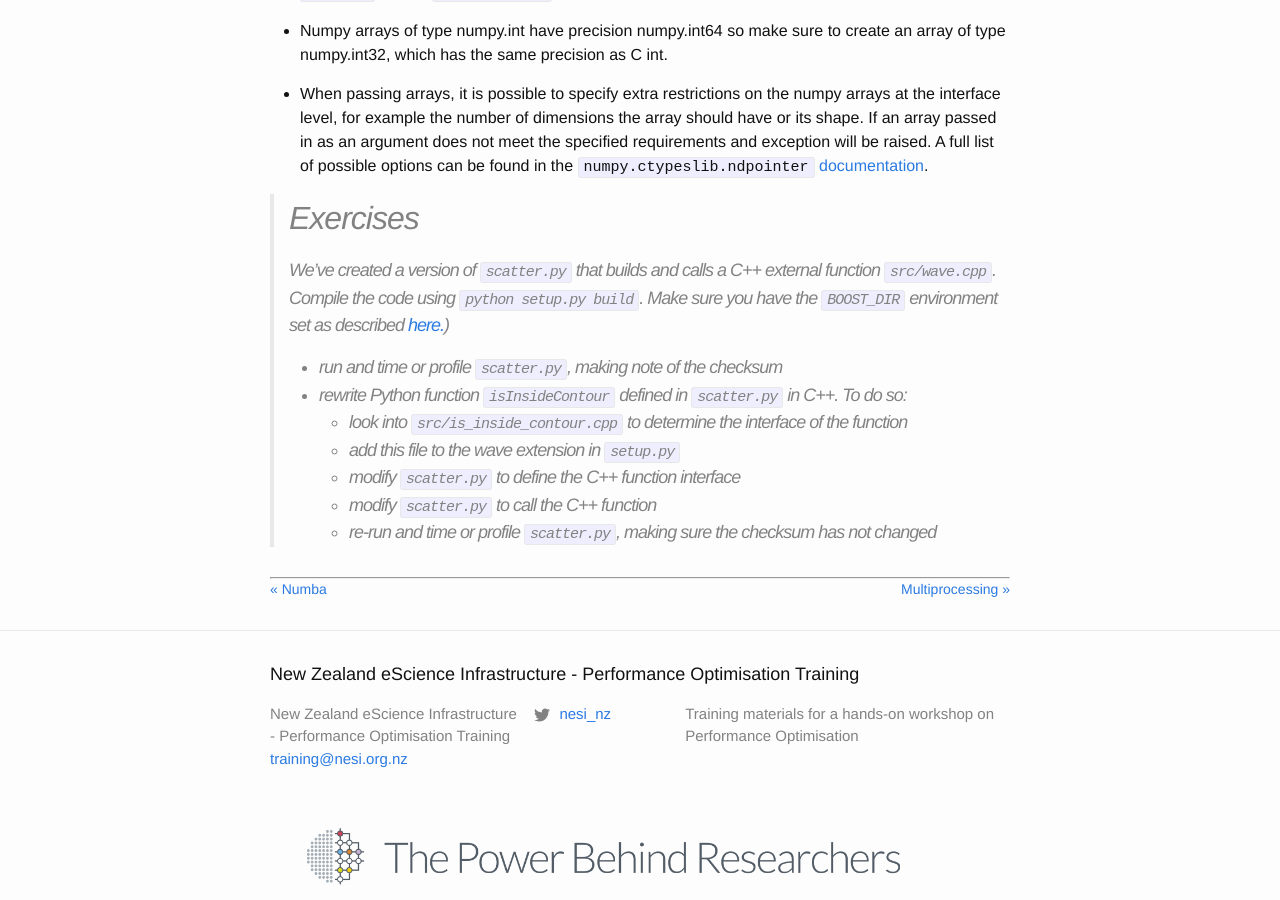
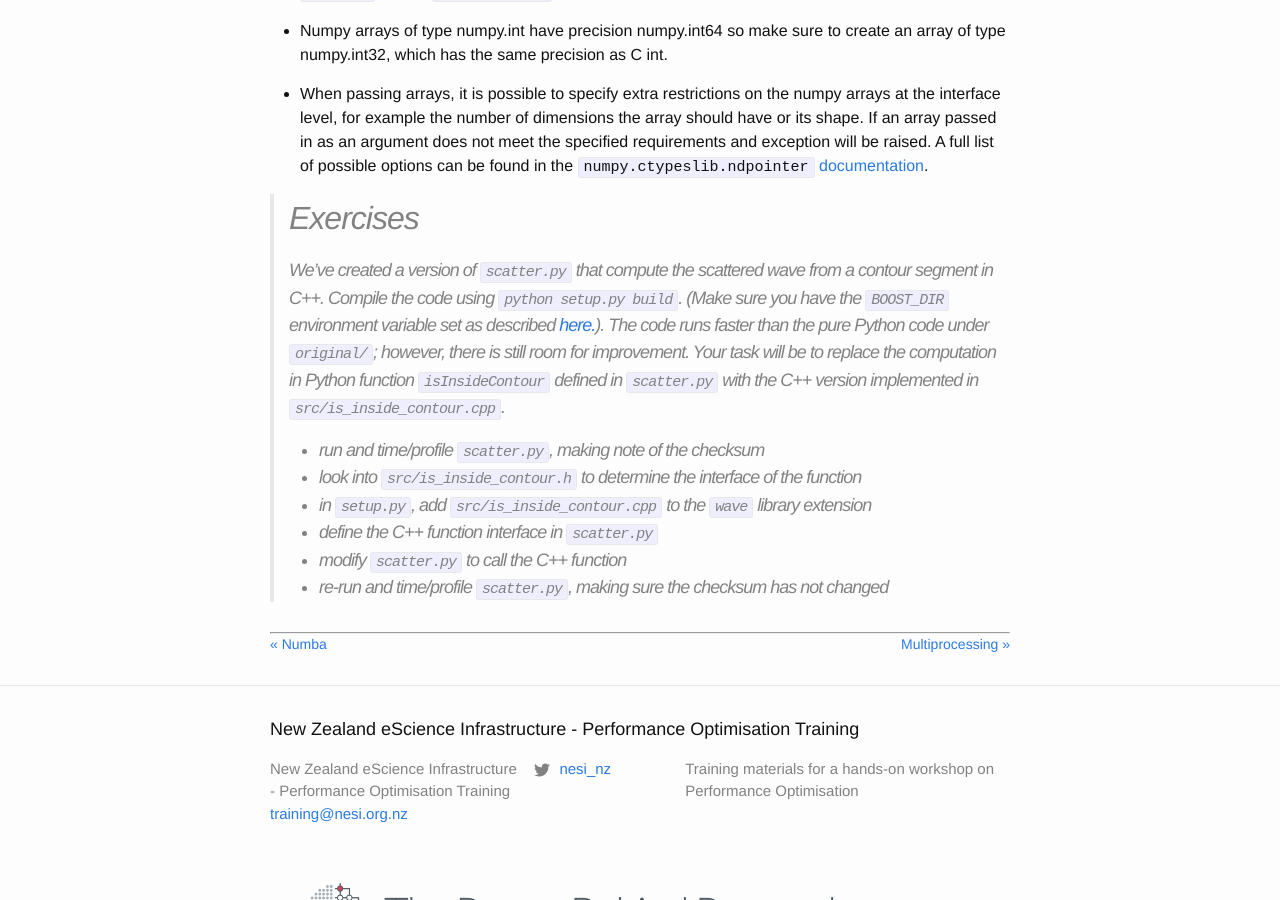
Before and after one commit to nesi/perf-training, a Jekyll site: the page built from _lessons/python-scatter/03b-ctypes.md, in a window 1280 px wide and 900 px high, scrolled down 4394 px. Built offline with Jekyll 4.4.1, drawn with Linux system fonts in a browser that asks for light colours.

Commit message:
changed text in exercise

```diff
--- a/_lessons/python-scatter/03b-ctypes.md
+++ b/_lessons/python-scatter/03b-ctypes.md
@@ -155,11 +155,10 @@ print('sum of array: {}'.format(array_sum))
 
 
 > ## Exercises
-> We've created a version of `scatter.py` that builds and calls a C++ external function `src/wave.cpp`. Compile the code using `python setup.py build`. Make sure you have the `BOOST_DIR` environment set as described [here.](https://nesi.github.io/perf-training/python-scatter/introduction))
-> * run and time or profile `scatter.py`, making note of the checksum
-> * rewrite Python function `isInsideContour` defined in `scatter.py` in C++. To do so:
-   * look into `src/is_inside_contour.cpp` to determine the interface of the function
-   * add this file to the wave extension in `setup.py`
-   * modify `scatter.py` to define the C++ function interface
-   * modify `scatter.py` to call the C++ function
-   * re-run and time or profile `scatter.py`, making sure the checksum has not changed
+> We've created a version of `scatter.py` that compute the scattered wave from a contour segment in C++. Compile the code using `python setup.py build`. (Make sure you have the `BOOST_DIR` environment variable set as described [here.](https://nesi.github.io/perf-training/python-scatter/introduction)). The code runs faster than the pure Python code under `original/`; however, there is still room for improvement. Your task will be to replace the computation in Python function `isInsideContour` defined in `scatter.py` with the C++ version implemented in `src/is_inside_contour.cpp`.
+> * run and time/profile `scatter.py`, making note of the checksum
+> * look into `src/is_inside_contour.h` to determine the interface of the function
+> * in `setup.py`, add `src/is_inside_contour.cpp` to the `wave` library extension
+> * define the C++ function interface in `scatter.py`
+> * modify `scatter.py` to call the C++ function
+> * re-run and time/profile `scatter.py`, making sure the checksum has not changed
```
Also changed, not shown: Gemfile.lock (deleted).
